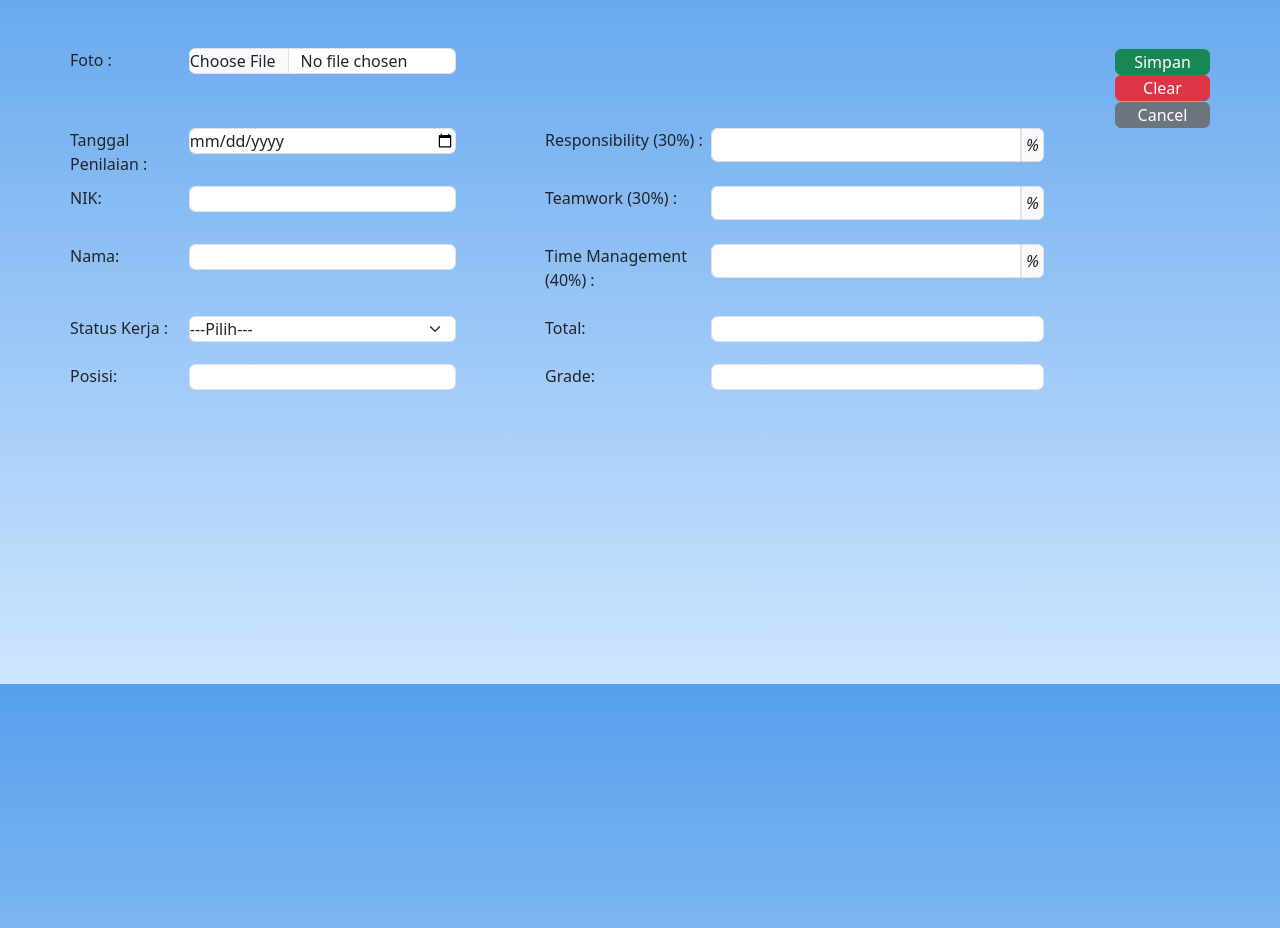
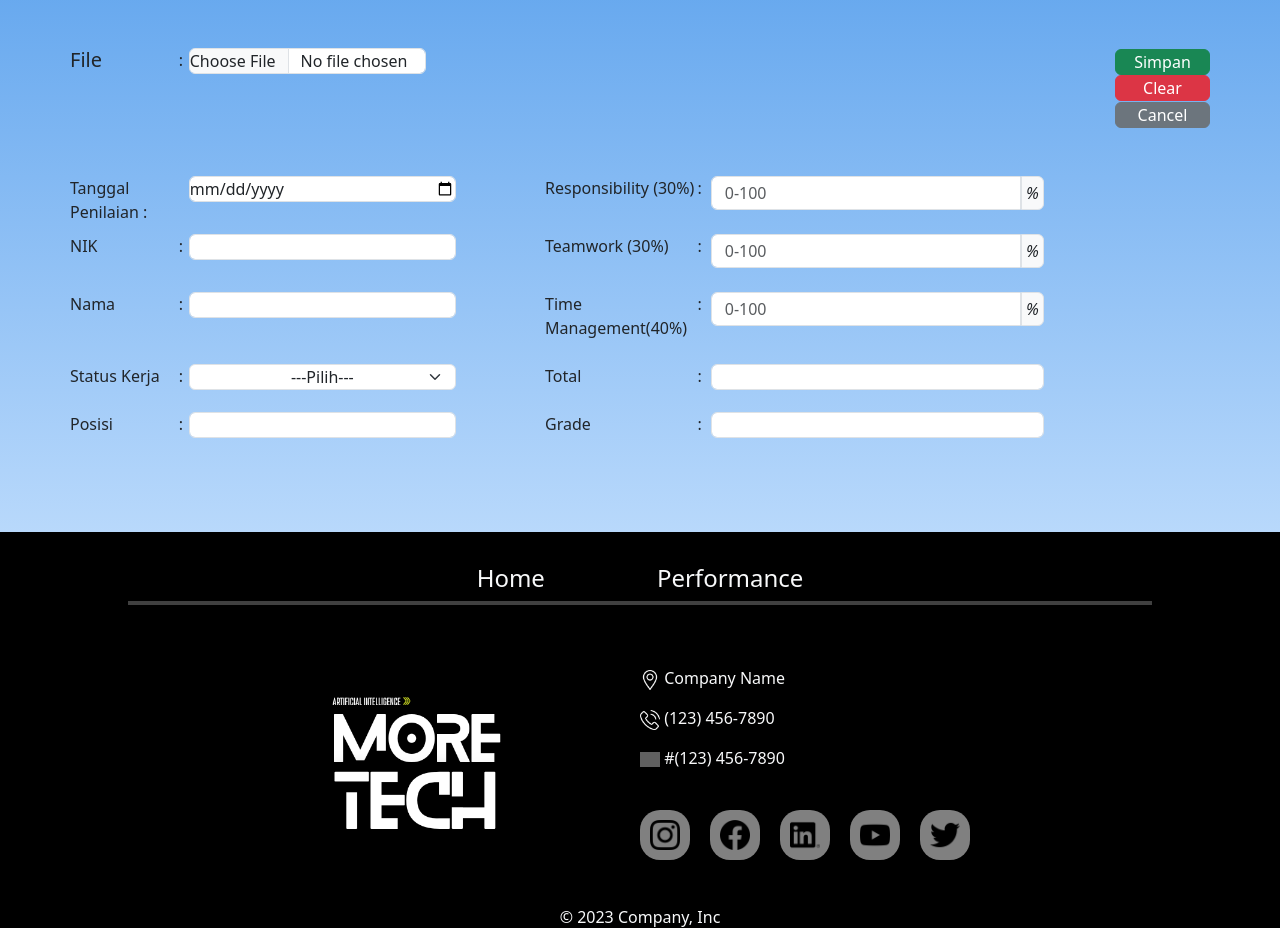
Before and after one commit to yongteck0528/UTS_Karyawan_Kel4, a PHP site: page /performance.php in a window 1280 px wide. Shown: the part 116-1044 px from the top of the page. Run offline with PHP 8.4, Linux system fonts and the light colour scheme; grey boxes are pictures that could not be loaded.

Commit message:
Update performance.php
form is complete.

next is table.

```diff
--- a/performance.php
+++ b/performance.php
@@ -40,22 +40,30 @@
   <!-- form-control, form-label, form-select, input-group, input-group-text -->
 
   <section id="performance">
-    <div class="container mx-auto mt-5">
+    <div class="container mx-auto mt-5 ">
       <form action="" method="POST" enctype="multipart/form-data">
-        <div class="row">
+        <div class="row pb-5">
           <div class="col-5">
-
             <!-- Foto -->
             <div class="row">
+
               <div class="col-3">
-                <label for="file" class="form-label"> Foto :</label>
+                <div class="row">
+                  <div class="col-11">
+                    <label for="file" class="form-label">
+                      <h5>File</h1>
+                    </label>
                   </div>
-              <div class="col-9">
-                <input id="file" type="file" class="form-control w-75" accept=".png, .jpg, .jpeg, .jfif, .gif" name="foto"
-                  required />
-
+                  <div class="col">
+                    <div class="col-1 text-right">:</div>
+                  </div>
+                </div>
               </div>
 
+              <div class="col-8">
+                <input id="file" type="file" class="form-control w-75" accept=".png, .jpg, .jpeg, .jfif, .gif"
+                  name="foto" required />
+              </div>
             </div>
           </div>
           <!-- SPACE KOSONG -->
@@ -79,6 +87,7 @@
             </div>
           </div>
         </div>
+
         <div class="row">
           <div class="col-5">
             <!-- Tanggal Penilaian -->
@@ -97,14 +106,21 @@
             <!-- Responsibility -->
             <div class="row">
               <div class="col-3">
+                <div class="row">
+                  <div class="col-11">
                     <div class="mb-4 input-group">
-                  <label for="responsibility" class="form-label">Responsibility (30%) :</label>
+                      <label for="responsibility" class="form-label">Responsibility (30%)</label>
+                    </div>
+                  </div>
+                  <div class="col">
+                    :
+                  </div>
                 </div>
               </div>
               <div class="col-9 w-50">
                 <div class="mb-4 input-group">
                   <input id="responsibility" type="number" class="form-control w-25" name="responsibility" min="0"
-                    max="100" required>
+                    max="100" placeholder="   0-100" required >
                   <span class="input-group-text">
                     <i class="bi bi-person-fill p-1">%</i>
                   </span>
@@ -118,7 +134,14 @@
           <div class="col-5">
             <div class="row">
               <div class="col-3">
-                <label for="nik" class="form-label">NIK:</label>
+                <div class="row">
+                  <div class="col-11">
+                    <label for="nik" class="form-label">NIK</label>
+                  </div>
+                  <div class="col">
+                    :
+                  </div>
+                </div>
               </div>
               <div class="col-9">
                 <input id="nik" type="text" class="form-control w-75" name="responsibility" min="0" max="100" required>
@@ -129,13 +152,20 @@
           <div class="col">
             <div class="row">
               <div class="col-3">
+                <div class="row">
+                  <div class="col-11">
                     <div class="mb-4 input-group">
-                  <label for="teamwork" class="form-label">Teamwork (30%) :</label>
+                      <label for="teamwork" class="form-label">Teamwork (30%)</label>
+                    </div>
+                  </div>
+                  <div class="col">
+                    :
+                  </div>
                 </div>
               </div>
               <div class="col-9 w-50">
                 <div class="mb-4 input-group">
-                  <input id="teamwork" type="number" class="form-control w-25" name="teamwork" min="0" max="100"
+                  <input id="teamwork" type="number" class="form-control w-25" name="teamwork" min="0" max="100" placeholder="   0-100"
                     required>
                   <span class="input-group-text">
                     <i class="bi bi-person-fill p-1">%</i>
@@ -150,7 +180,14 @@
           <div class="col-5">
             <div class="row">
               <div class="col-3">
-                <label for="nama" class="form-label">Nama:</label>
+                <div class="row">
+                  <div class="col-11">
+                    <label for="nama" class="form-label">Nama</label>
+                  </div>
+                  <div class="col">
+                    :
+                  </div>
+                </div>
               </div>
               <div class="col-9">
                 <input id="nama" type="text" class="form-control w-75" name="responsibility" min="0" max="100" required>
@@ -161,13 +198,20 @@
           <div class="col">
             <div class="row">
               <div class="col-3">
+                <div class="row">
+                  <div class="col-11">
                     <div class="mb-4 input-group">
-                  <label for="timeManagement" class="form-label">Time Management (40%) :</label>
+                      <label for="timeManagement" class="form-label">Time Management(40%)</label>
+                    </div>
+                  </div>
+                  <div class="col">
+                    :
+                  </div>
                 </div>
               </div>
               <div class="col-9 w-50">
                 <div class="mb-4 input-group">
-                  <input id="timeManagement" type="number" class="form-control w-25" name="teamManagement" min="0"
+                  <input id="timeManagement" type="number" class="form-control w-25" name="teamManagement" min="0" placeholder="   0-100"
                     max="100" required>
                   <span class="input-group-text">
                     <i class="bi bi-person-fill p-1">%</i>
@@ -182,25 +226,37 @@
           <div class="col-5">
             <div class="row">
               <div class="col-3">
-                <label for="statusKerja" class="form-label">Status Kerja :</label>
+                <div class="row">
+                  <div class="col-11">
+                    <label for="statusKerja" class="form-label">Status Kerja</label>
+                  </div>
+                  <div class="col">
+                    :
+                  </div>
+                </div>
               </div>
               <div class="col-9">
                 <select id="statusKerja" class="form-select w-75">
-                  <option value="tetap" selected> ---Pilih---</option>
+                  <option value="tetap" selected class="text-center"> ---Pilih---</option>
                   <option value="tetap"> Karyawan Tetap</option>
                   <option value="tidakTetap"> Karyawan Tidak Tetap</option>
                 </select>
               </div>
             </div>
-
-
           </div>
           <div class="col">
             <!-- TOTAL -->
             <div class="row">
               <div class="col-3">
+                <div class="row">
+                  <div class="col-11">
                     <div class="mb-4 input-group">
-                  <label for="total" class="form-label">Total:</label>
+                      <label for="total" class="form-label">Total</label>
+                    </div>
+                  </div>
+                  <div class="col">
+                    :
+                  </div>
                 </div>
               </div>
               <div class="col-9 w-50">
@@ -213,7 +269,14 @@
           <div class="col-5">
             <div class="row">
               <div class="col-3">
-                <label for="posisi" class="form-label">Posisi:</label>
+                <div class="row">
+                  <div class="col-11">
+                    <label for="posisi" class="form-label">Posisi</label>
+                  </div>
+                  <div class="col">
+                    :
+                  </div>
+                </div>
               </div>
               <div class="col-9">
                 <input id="posisi" type="text" class="form-control w-75" name="posisi" min="0" max="100" required>
@@ -222,10 +285,17 @@
           </div>
           <div class="col">
             <!-- TOTAL -->
+            <div class="row mb-5">
+              <div class="col-3">
                 <div class="row">
-              <div class="col-3">
+                  <div class="col-11">
                     <div class="mb-4 input-group">
-                  <label for="grade" class="form-label">Grade:</label>
+                      <label for="grade" class="form-label">Grade</label>
+                    </div>
+                  </div>
+                  <div class="col">
+                    :
+                  </div>
                 </div>
               </div>
               <div class="col-9 w-50">
@@ -237,59 +307,6 @@
     </div>
 
   </section>
-
-
-
-
-  <br><br><br><br><br><br><br><br><br><br><br><br><br><br><br><br><br><br><br><br><br><br><br><br><br><br><br><br><br><br><br><br><br><br><br><br><br><br><br>
-  <br><br><br><br><br><br><br><br><br><br><br><br><br><br><br><br><br><br><br><br><br><br><br><br><br><br><br><br><br><br><br><br><br><br><br><br><br><br><br>
-
-  <!-- form -->
-  <form action="" method="POST" enctype="multipart/form-data">
-    <table cellspacing="5" class="mx-auto my-4">
-      <tr>
-        <td align="right">Foto :</td>
-        <td colspan="3"><input type="file" accept=".png, .jpg, .jpeg, .jfif, .gif" name="foto" required /></td>
-      </tr>
-      <tr>
-        <td align="right">Tanggal Penilaian :</td>
-        <td><input type="date" class="w-75 my-2 mx-2" name="tglPenilaian" required></td>
-        <td align="right">Responsibility (30%) :</td>
-        <td><input type="number" class="w-75 my-2 mx-2" name="responsibility" min="0" max="100" required></td>
-      </tr>
-      <tr>
-        <td align="right">NIK :</td>
-        <td><input type="text" class="w-75 my-2 mx-2" name="NIK" required></td>
-        <td align="right">Teamwork (30%) :</td>
-        <td><input type="number" class="w-75 my-2 mx-2" name="teamwork" min="0" max="100" required></td>
-      </tr>
-      <tr>
-        <td align="right">Nama :</td>
-        <td><input type="text" class="w-75 my-2 mx-2" name="nama" required></td>
-        <td align="right">Time Management (40%) :</td>
-        <td><input type="number" class="w-75 my-2 mx-2" name="time-management" min="0" max="100" required></td>
-      </tr>
-      <tr>
-        <td align="right">Status Kerja :</td>
-        <td><select name="status-kerja" class="w-75 my-2 mx-2" required>
-            <option value="" selected disabled hidden>---Pilih---</option>
-            <option value="KaryawanTetap">Karyawan Tetap</option>
-            <option value="KaryawanTidakTetap">Karyawan Tidak Tetap</option>
-          </select>
-        </td>
-        <td align="right">Total :</td>
-        <td><input type="number" class="w-75 my-2 mx-2" name="total" readonly></td>
-      </tr>
-      <tr>
-        <td align="right">Posisi :</td>
-        <td><input type="text" class="w-75 my-2 mx-2" name="posisi" required></td>
-        <td align="right">Grade :</td>
-        <td><input type="text" class="w-75 my-2 mx-2" name="grade" readonly></td>
-      </tr>
-
-    </table>
-  </form>
-
   <!-- footer -->
   <footer class="pt-3 mt-4 bg-black container-fluid text-light">
     <div class="row pt-3">
```
Lines whose indentation alone changed are shown as unchanged.
